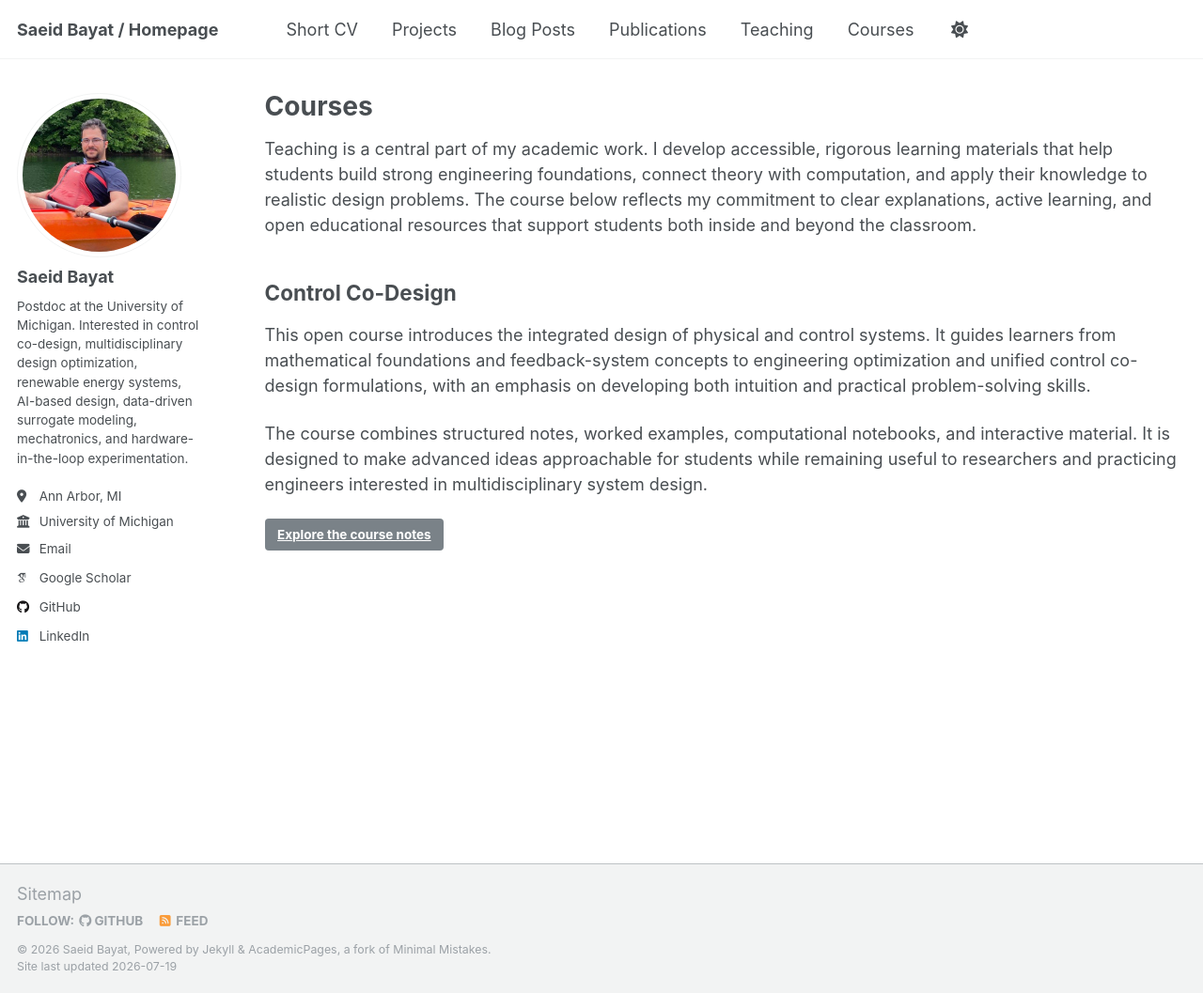
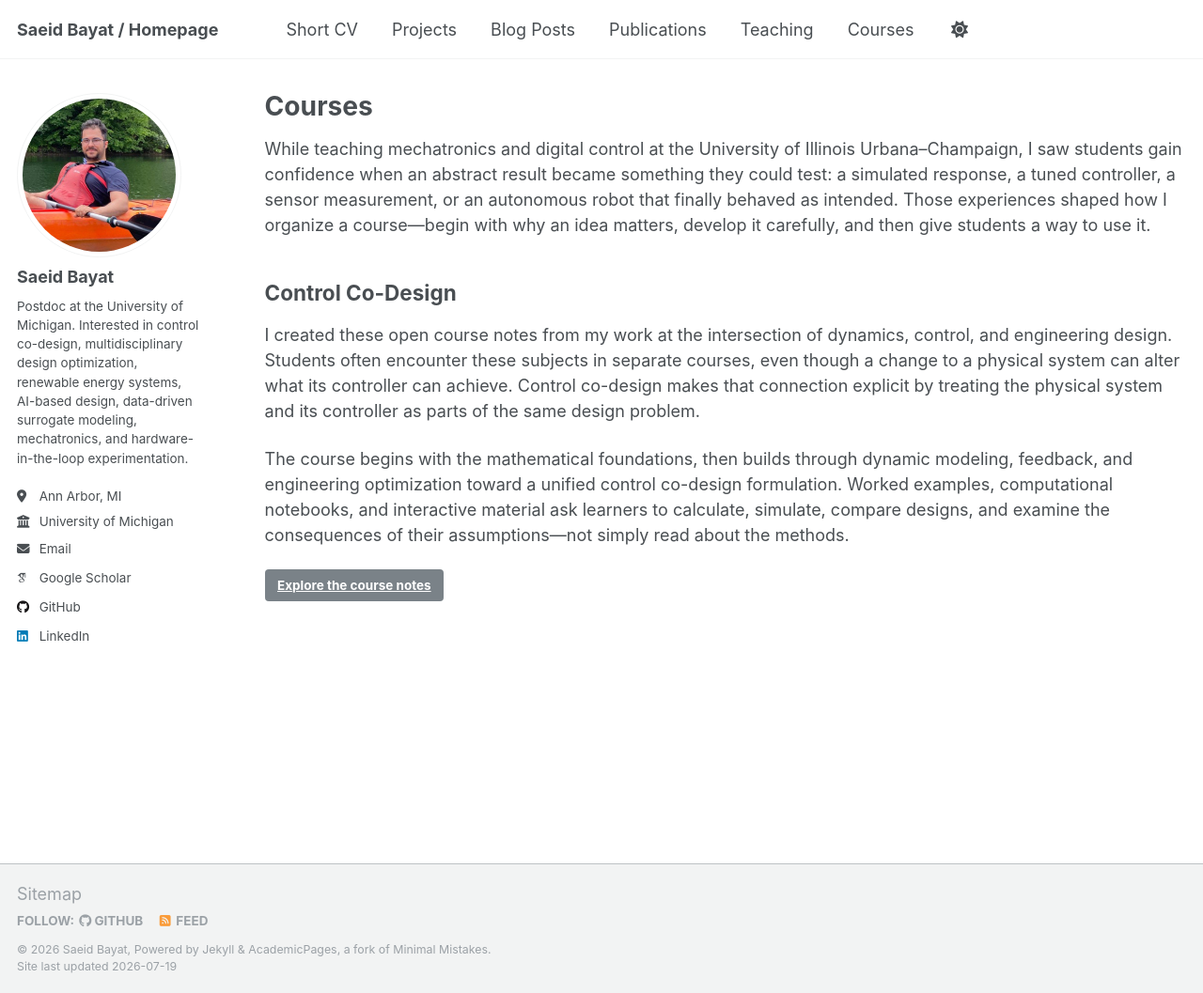
Before and after one commit to SaeidBayat/SaeidBayat.github.io, a Jekyll site: the page built from _pages/courses.md, in a window 1280 px wide and 1057 px high. Shown: the whole window at 94% size. Built offline with Jekyll 4.4.1, drawn with Linux system fonts in a browser that asks for light colours; some web fonts are replaced; a script that is not in the unit is left out.

Commit message:
Make courses page personal and specific

```diff
--- a/_pages/courses.md
+++ b/_pages/courses.md
@@ -5,12 +5,12 @@ permalink: /courses/
 author_profile: true
 ---
 
-Teaching is a central part of my academic work. I develop accessible, rigorous learning materials that help students build strong engineering foundations, connect theory with computation, and apply their knowledge to realistic design problems. The course below reflects my commitment to clear explanations, active learning, and open educational resources that support students both inside and beyond the classroom.
+While teaching mechatronics and digital control at the University of Illinois Urbana–Champaign, I saw students gain confidence when an abstract result became something they could test: a simulated response, a tuned controller, a sensor measurement, or an autonomous robot that finally behaved as intended. Those experiences shaped how I organize a course—begin with why an idea matters, develop it carefully, and then give students a way to use it.
 
 ## Control Co-Design
 
-This open course introduces the integrated design of physical and control systems. It guides learners from mathematical foundations and feedback-system concepts to engineering optimization and unified control co-design formulations, with an emphasis on developing both intuition and practical problem-solving skills.
+I created these open course notes from my work at the intersection of dynamics, control, and engineering design. Students often encounter these subjects in separate courses, even though a change to a physical system can alter what its controller can achieve. Control co-design makes that connection explicit by treating the physical system and its controller as parts of the same design problem.
 
-The course combines structured notes, worked examples, computational notebooks, and interactive material. It is designed to make advanced ideas approachable for students while remaining useful to researchers and practicing engineers interested in multidisciplinary system design.
+The course begins with the mathematical foundations, then builds through dynamic modeling, feedback, and engineering optimization toward a unified control co-design formulation. Worked examples, computational notebooks, and interactive material ask learners to calculate, simulate, compare designs, and examine the consequences of their assumptions—not simply read about the methods.
 
 [Explore the course notes](https://www.saeidbayat.com/control-co-design-notes/){: .btn .btn--primary}
```
